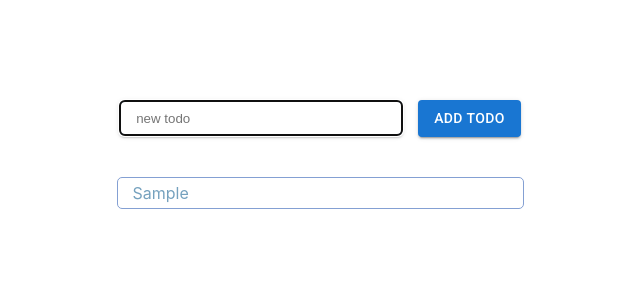
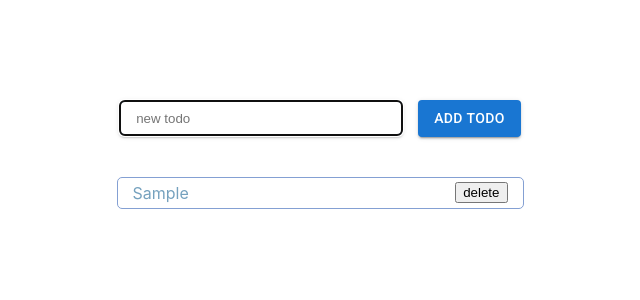
Before and after one commit to dekkumo/my-react-project, a React (Create React App) app: page / in a window 1280 px wide. Both pictures are taken after typing "Sample" into the empty fields and a click on the button "ADD TODO". Shown: the top 300 px of the page, without its empty margins (320-960 px from the left). Built offline with nearby package versions, Linux system fonts and the light colour scheme.

Commit message:
deleted todo

```diff
--- a/src/App.css
+++ b/src/App.css
@@ -23,9 +23,10 @@ input {
   color: rgb(96, 110, 136);
   box-shadow: 0px 3px 1px -2px rgb(0 0 0 / 20%), 0px 2px 2px 0px rgb(0 0 0 / 14%), 0px 1px 5px 0px rgb(0 0 0 / 12%);;
 }
-.todo {
+.todo-list {
   display: flex;
   align-items: center;
+  justify-content: space-between;
   margin: 0 auto 15px;
   padding: 0 15px;
   text-align: left;
--- a/src/App.js
+++ b/src/App.js
@@ -2,12 +2,14 @@ import React, { useRef, useState } from 'react';
 import './App.css';
 import { AddTodo } from './todo/AddTodo';
 import { ToDo } from './todo/ToDo';
-import { Button } from '@mui/material'
+import { Button, createTheme } from '@mui/material'
+import TextField from '@mui/material/TextField';
 
 function App() {
 
   const [todos, setTodos] = useState([])
   const textInput = useRef()
+  const todoText = useRef()
 
   const handleSubmit = (event) => {
     event.preventDefault()
@@ -26,6 +28,13 @@ function App() {
     setTodos([...todos, todoObj])
   }
 
+  const handleClick = (id) => {
+    const newTodos = todos.filter((el) => {
+      return el.id !== id
+    })
+    setTodos(newTodos)
+  }
+
   return (
     <div className='App'>
       <form onSubmit={handleSubmit}>
@@ -35,11 +44,28 @@ function App() {
           ref={textInput}
           placeholder='new todo'
         />
+
+        {/* <TextField
+          required
+          pattern="^[^\s]+(\s.*)?$"
+          ref={textInput}
+
+          style={{marginRight: 15}}
+          id="outlined-multiline-flexible"
+          label="new todo"
+          multiline
+          size='small'
+          sx={{width: 285}}
+          color='warning'
+        /> */}
         <Button type='submit' variant="contained">Add todo</Button>
       </form>
 
       {todos.map(el => (
-        <div className='todo' key={el.id}>{el.text}</div>
+        <div key={el.id} className='todo-list'>
+          <div>{el.text}</div>
+          <button onClick={() => handleClick(el.id)}>delete</button>
+        </div>
       ))}
     </div>
   );
```
Also changed, not shown: src/icons/no.png (added), src/icons/yes.png (added).
